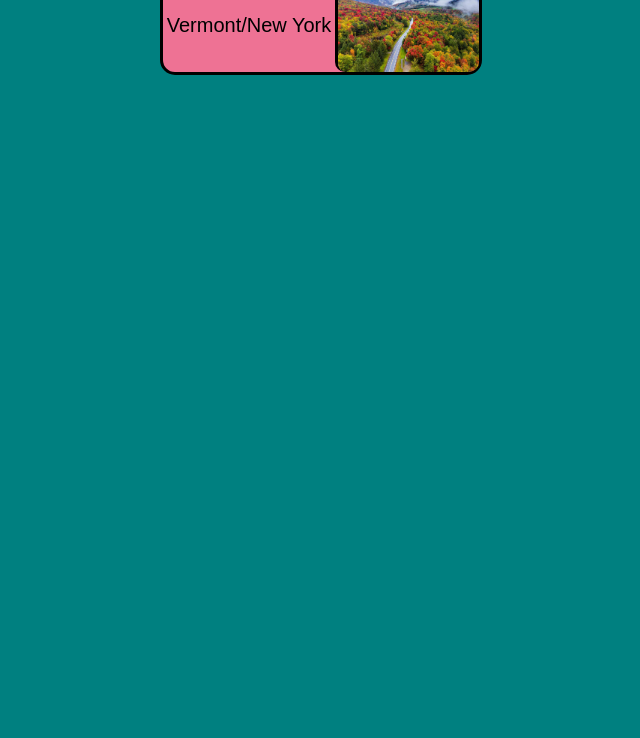
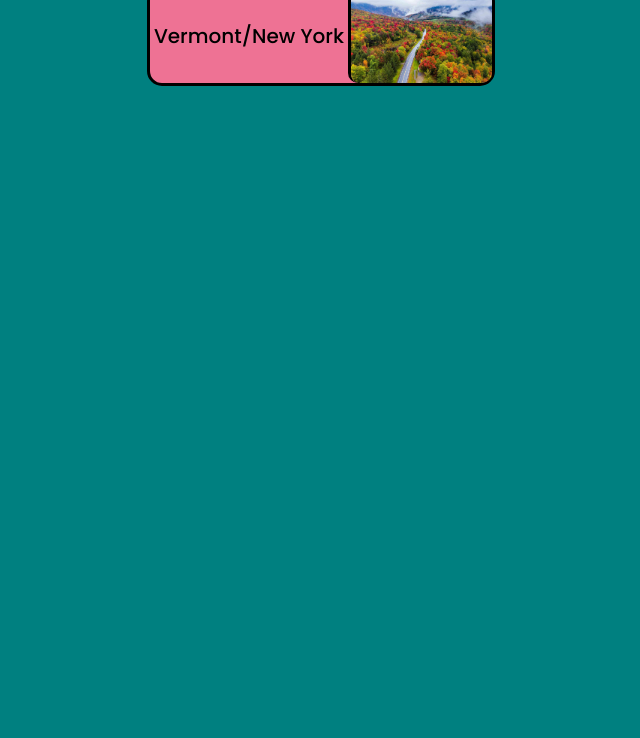
Before and after one commit to Cooly-o-Cats/Packlists, a plain HTML site: page vacations.html in a window 1280 px wide. Shown: the part 132-870 px from the top of the page, without its empty margins (319-959 px from the left). Drawn offline with Linux system fonts and the light colour scheme.

Commit message:
Fixed Font Imports

```diff
--- a/vacations.html
+++ b/vacations.html
@@ -5,6 +5,10 @@
     <meta name="viewport" content="width=device-width, initial-scale=1.0">
     <title>Pick Your Vacation</title>
     <link rel="stylesheet" href="css/vaca.css">
+    <!-- Google Fonts -->
+    <link rel="preconnect" href="https://fonts.googleapis.com">
+    <link rel="preconnect" href="https://fonts.gstatic.com" crossorigin>
+    <link href="https://fonts.googleapis.com/css2?family=Poppins:wght@300;400;500;600;700&display=swap" rel="stylesheet">
 </head>
 <body>
     <h1>Pick Your Vacation</h1>
```
Also changed, not shown: vermont-ny.html (+4 -0 lines).
